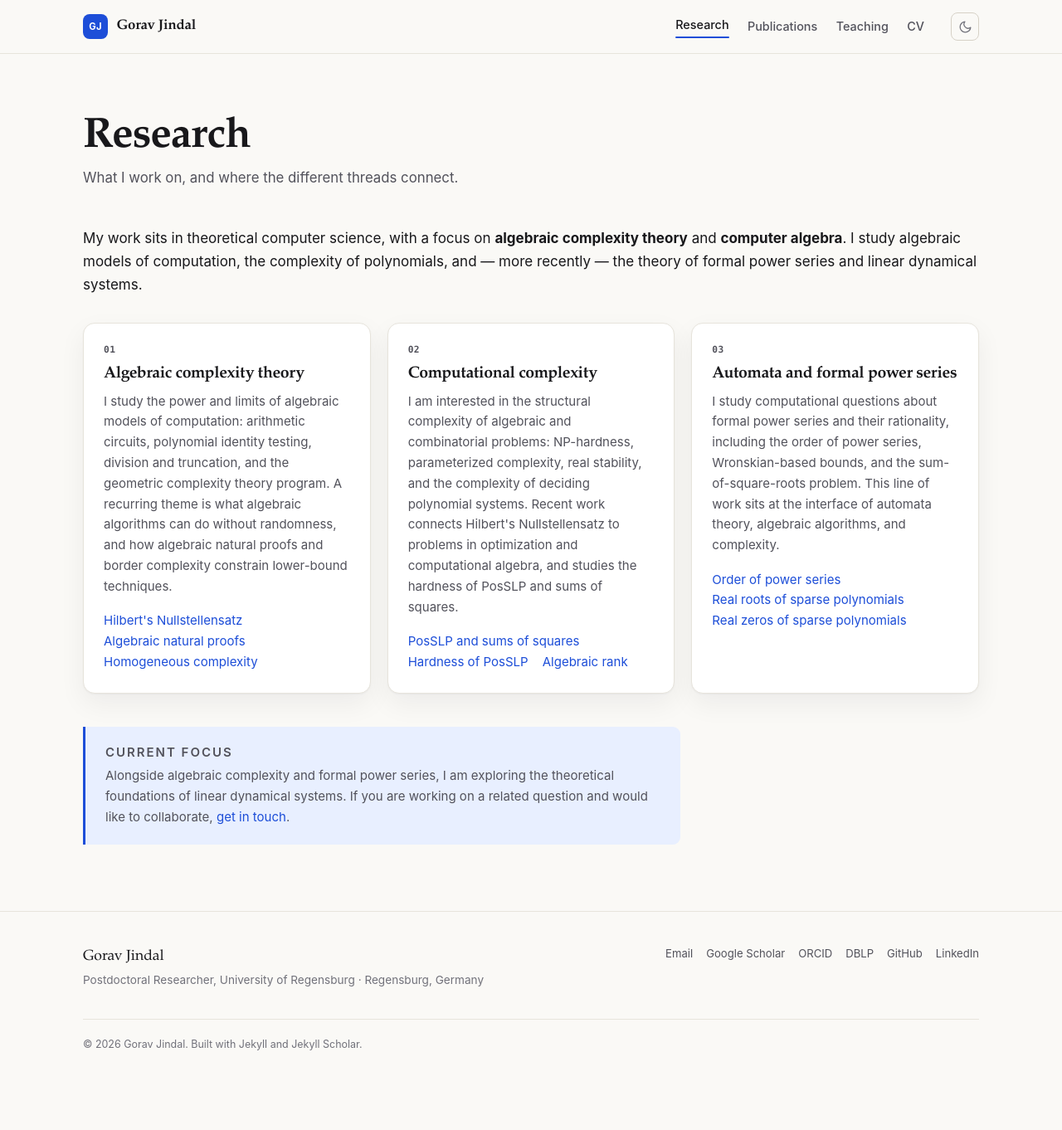
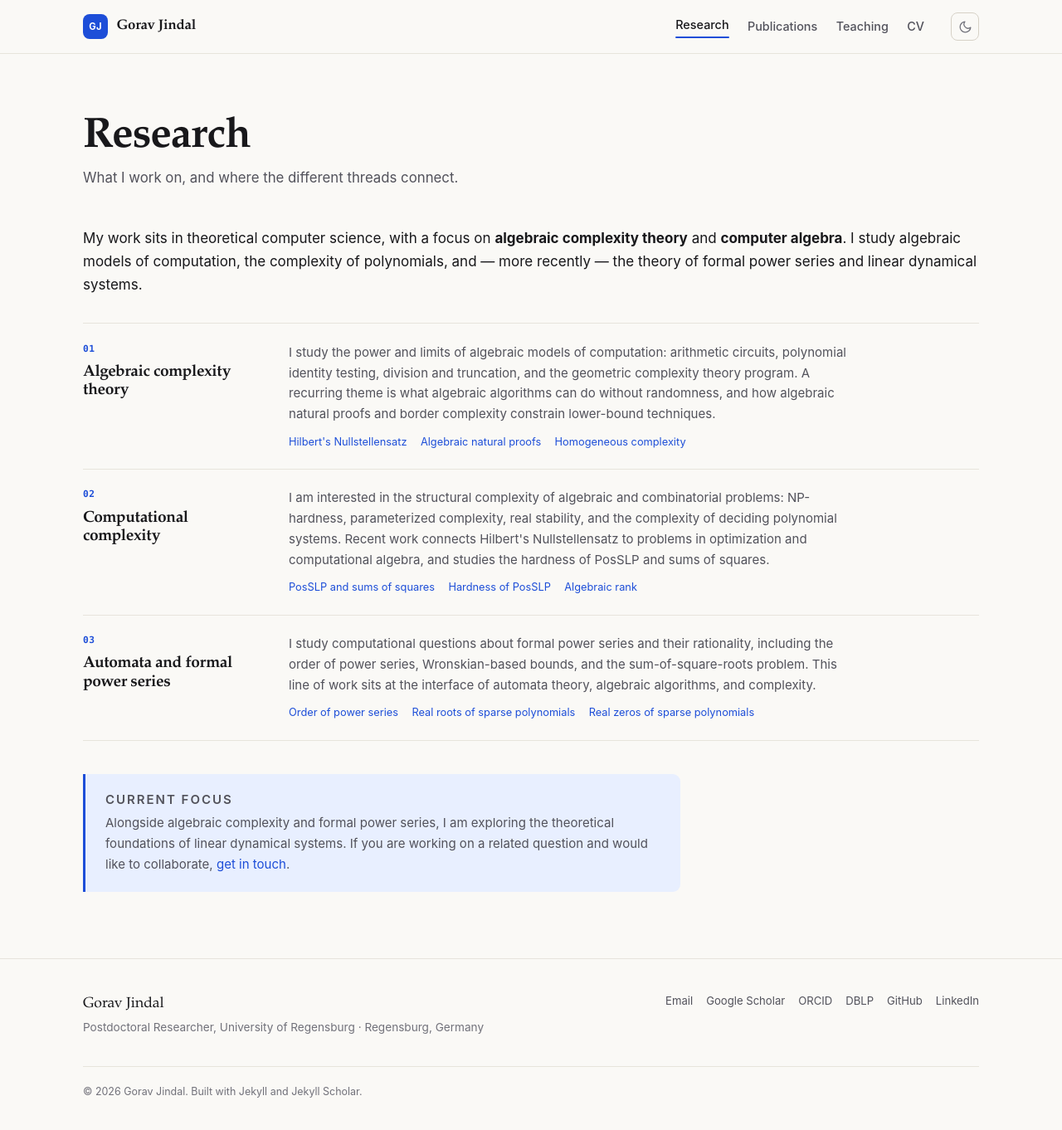
Before and after one commit to goravjindal/goravjindal.github.io, a Jekyll site: the page built from _pages/research.md, in a window 1280 px wide and 1375 px high. Shown: the top 1362 px of the window at 83% size. Built offline with Jekyll 4.4.1, drawn with Linux system fonts in a browser that asks for light colours.

Commit message:
Stack research areas as full-width rows

```diff
--- a/_pages/research.md
+++ b/_pages/research.md
@@ -12,7 +12,7 @@ My work sits in theoretical computer science, with a focus on **algebraic comple
   <article class="topic">
     <p class="eyebrow">01</p>
     <h2>Algebraic complexity theory</h2>
-    <p>
+    <p class="topic-description">
       I study the power and limits of algebraic models of computation: arithmetic
       circuits, polynomial identity testing, division and truncation, and the
       geometric complexity theory program. A recurring theme is what algebraic
@@ -29,7 +29,7 @@ My work sits in theoretical computer science, with a focus on **algebraic comple
   <article class="topic">
     <p class="eyebrow">02</p>
     <h2>Computational complexity</h2>
-    <p>
+    <p class="topic-description">
       I am interested in the structural complexity of algebraic and combinatorial
       problems: NP-hardness, parameterized complexity, real stability, and the
       complexity of deciding polynomial systems. Recent work connects Hilbert's
@@ -46,7 +46,7 @@ My work sits in theoretical computer science, with a focus on **algebraic comple
   <article class="topic">
     <p class="eyebrow">03</p>
     <h2>Automata and formal power series</h2>
-    <p>
+    <p class="topic-description">
       I study computational questions about formal power series and their
       rationality, including the order of power series, Wronskian-based bounds,
       and the sum-of-square-roots problem. This line of work sits at the
--- a/assets/css/main.css
+++ b/assets/css/main.css
@@ -736,44 +736,51 @@ hr {
    ----------------------------------------------------------------------------- */
 
 .topic-grid {
-  display: grid;
-  grid-template-columns: repeat(3, minmax(0, 1fr));
-  gap: 1.25rem;
+  display: flex;
+  flex-direction: column;
   margin: 2rem 0 2.5rem;
+  border-top: 1px solid var(--rule);
 }
 
 .topic {
-  padding: 1.5rem;
-  border: 1px solid var(--rule);
-  border-radius: var(--radius);
-  background: var(--bg-elevated);
-  box-shadow: var(--shadow);
-}
-
-.topic:hover {
-  border-color: color-mix(in srgb, var(--accent) 45%, var(--rule));
+  display: grid;
+  grid-template-columns: 13rem minmax(0, 1fr);
+  grid-template-rows: auto auto auto;
+  gap: 0.25rem 2.5rem;
+  padding: 1.4rem 0;
+  border-bottom: 1px solid var(--rule);
 }
 
 .topic h2 {
-  margin-top: 0;
-  margin-bottom: 0.55rem;
-  font-size: 1.22rem;
-}
-
-.topic p {
-  color: var(--text-soft);
-  font-size: 0.94rem;
+  grid-column: 1;
+  grid-row: 2 / span 2;
+  align-self: start;
+  margin: 0;
+  font-size: 1.2rem;
 }
 
 .topic .eyebrow {
-  margin-bottom: 0.65rem;
+  grid-column: 1;
+  grid-row: 1;
+  margin-bottom: 0.35rem;
   font-family: var(--font-mono);
   font-size: 0.7rem;
   letter-spacing: 0.04em;
 }
 
+.topic-description {
+  grid-column: 2;
+  grid-row: 1 / span 2;
+  max-width: 72ch;
+  margin: 0;
+  color: var(--text-soft);
+  font-size: 0.94rem;
+}
+
 .topic-links {
-  margin: 0;
+  grid-column: 2;
+  grid-row: 3;
+  margin: 0.35rem 0 0;
   font-size: 0.8rem;
 }
 
@@ -1249,20 +1256,6 @@ hr {
   }
 }
 
-@media (max-width: 800px) {
-  .topic-grid {
-    grid-template-columns: repeat(3, minmax(260px, 1fr));
-    overflow-x: auto;
-    padding-bottom: 0.75rem;
-    scroll-snap-type: x mandatory;
-    -webkit-overflow-scrolling: touch;
-  }
-
-  .topic {
-    scroll-snap-align: start;
-  }
-}
-
 @media (max-width: 700px) {
   .wrap {
     width: calc(100% - 2rem);
@@ -1371,6 +1364,24 @@ hr {
   .footer-links {
     justify-content: flex-start;
   }
+
+  .topic {
+    grid-template-columns: 1fr;
+    gap: 0.3rem;
+    padding: 1.1rem 0;
+  }
+
+  .topic .eyebrow,
+  .topic h2,
+  .topic-description,
+  .topic-links {
+    grid-column: 1;
+    grid-row: auto;
+  }
+
+  .topic h2 {
+    font-size: 1.1rem;
+  }
 }
 
 @media (prefers-reduced-motion: reduce) {
```
